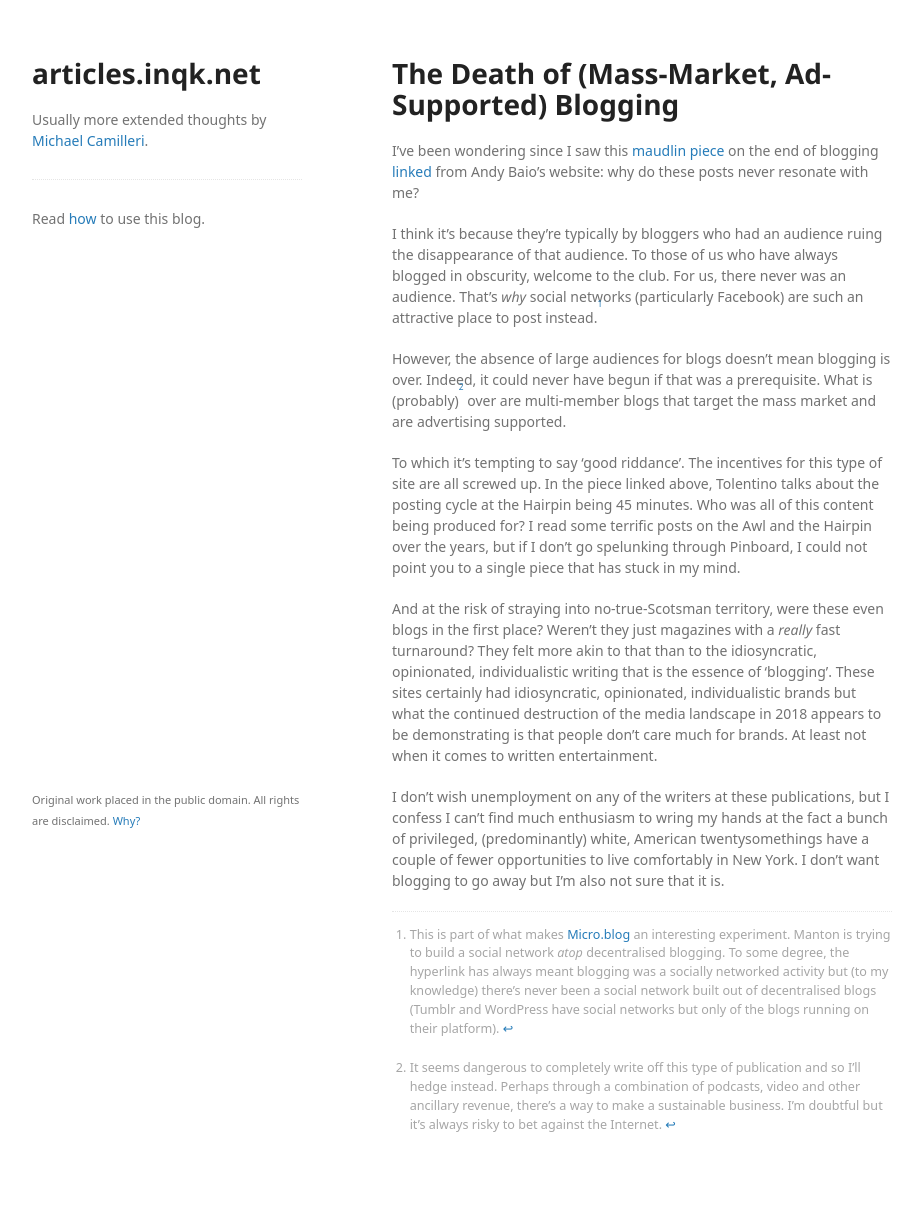
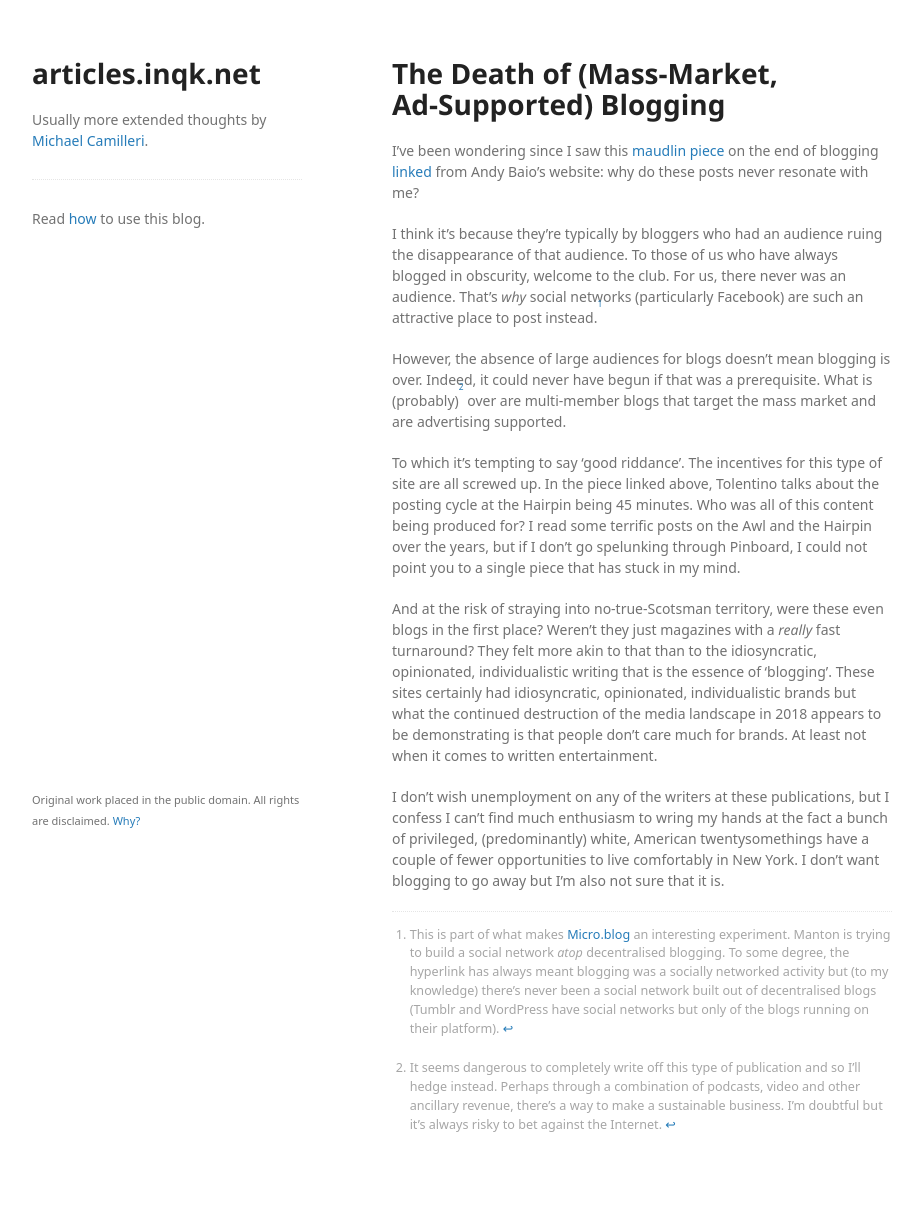
Before and after one commit to pyrmont/articles.inqk.net, a Jekyll site: the page built from _posts/2018-02-06-death-of-blogging.md, in a window 1280 px wide. Shown: the whole page, without its empty margins (178-1099 px from the left). Built offline with Jekyll 4.4.1, drawn with Linux system fonts in a browser that asks for light colours; some web fonts are replaced; a script that is not in the unit is left out; some of the changed lines change nothing that is shown.

Commit message:
Add non-breaking hyphen.

```diff
--- a/_posts/2018-02-06-death-of-blogging.md
+++ b/_posts/2018-02-06-death-of-blogging.md
@@ -6,7 +6,7 @@ category:
 tags: []
 ---
 
-# The Death of (Mass-Market, Ad-Supported) Blogging
+# The Death of (Mass-Market, Ad&#8209;Supported) Blogging
 
 I’ve been wondering since I saw this [maudlin piece][nyp] on the end of blogging [linked][abl] from Andy Baio’s website: why do these posts never resonate with me?
 
```
